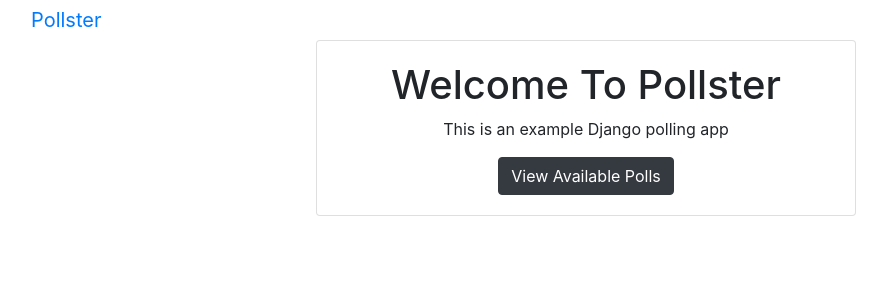
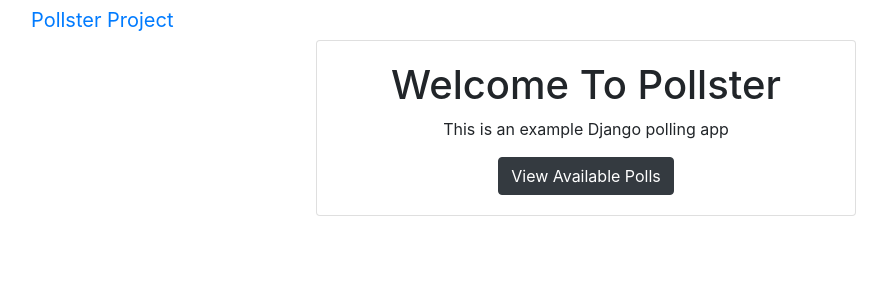
Before and after one commit to Anni1123/HackathonSampleProject, a Django app: page / in a window 1280 px wide. Shown: the top 300 px of the page, without its empty margins (54-941 px from the left). Run offline with Django 3.2, Linux system fonts and the light colour scheme; some libraries are stand-ins or nearby versions.

Commit message:
Second Commit

```diff
--- a/templates/partials/_navbar.html
+++ b/templates/partials/_navbar.html
@@ -1,5 +1,5 @@
 <nav class="navbar navbar-dark bg-primary mb-4">
 	<div class="container">
-		<a class="navbar-brand" href="/">Pollster</a>
+		<a class="navbar-brand" href="/">Pollster Project</a>
 	</div>
 </nav>
```
